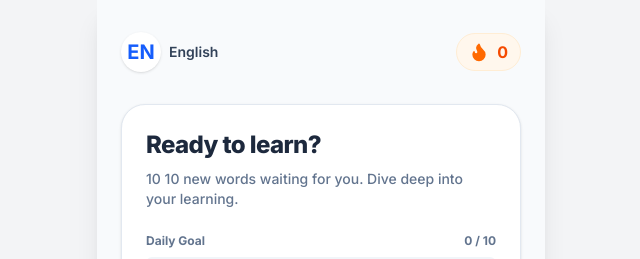
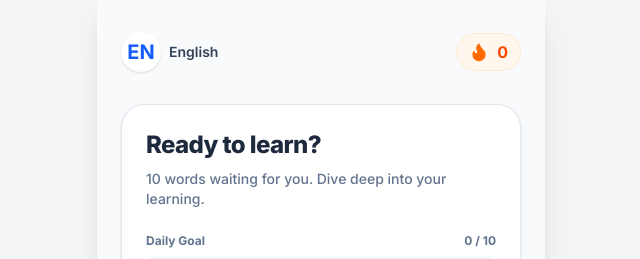
Before and after one commit to paulinho121/Vocabulario, a React (Vite) app: page / in a window 1280 px wide. Shown: the top 259 px of the page, without its empty margins (319-959 px from the left). Built offline with nearby package versions, Linux system fonts and the light colour scheme; no server answers.

Commit message:
fix: resolve vercel 404 and redundant text

```diff
--- a/src/screens/HomeScreen.tsx
+++ b/src/screens/HomeScreen.tsx
@@ -47,7 +47,7 @@ export default function HomeScreen({ onStartSession }: { onStartSession: () => v
           {isDailyComplete ? t.completed : t.readyToLearn}
         </h2>
         <p className="text-slate-500 text-sm font-medium mb-6">
-          {isDailyComplete ? t.congratulations : `${totalWordsToday} ${t.wordsWaiting || 'new words waiting for you. Dive deep into your learning.'}`}
+          {isDailyComplete ? t.congratulations : `${totalWordsToday} words waiting for you. Dive deep into your learning.`}
         </p>
 
         {/* Progress Bar */}
```
Also changed, not shown: vercel.json.
